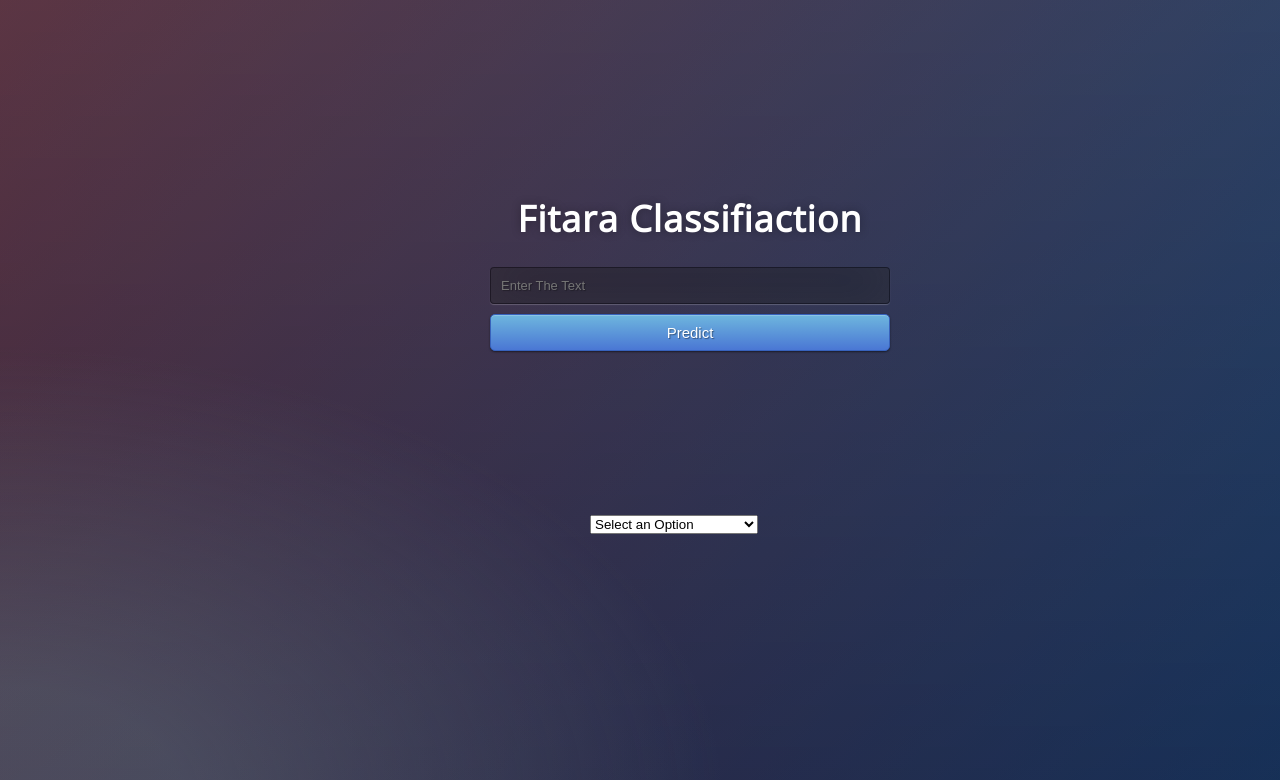
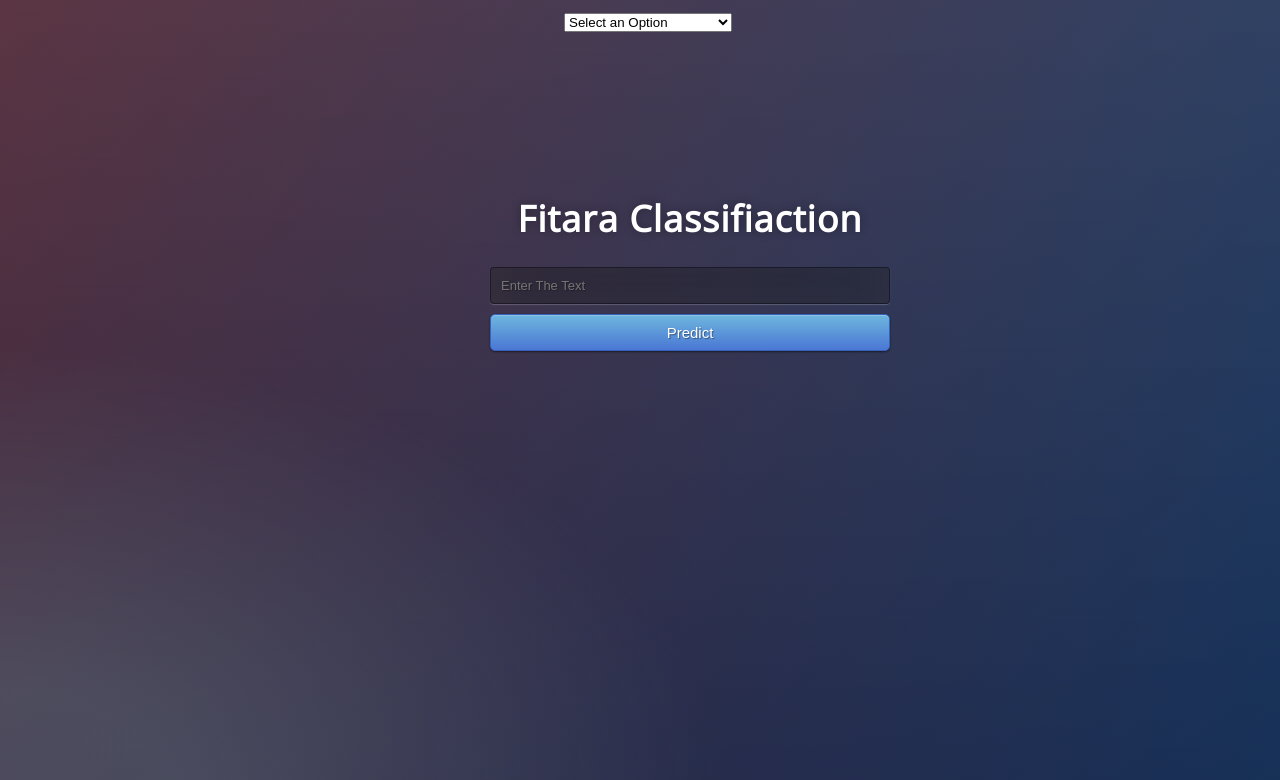
Before and after one commit to jaspreet151/Fitara_Prediction, a Flask app: page / in a window 1280 px wide. Shown: the top 780 px of the page. Run offline with Flask 2, Linux system fonts and the light colour scheme; parts of the project's set-up code (start-up, migrations or seed data) failed here and were passed over.

Commit message:
Update style.css

```diff
--- a/static/css/style.css
+++ b/static/css/style.css
@@ -50,15 +50,6 @@ body {
 	height:400px;
 }
 
-.form-group {
-
-		position: absolute;
-	    top: 70%;
-	    left: 50%;
-	    margin: -50px 0 0 -50px;
-	    width:30px;
-	    height:30px;
-}
 
 input {
 	width: 100%;
```
